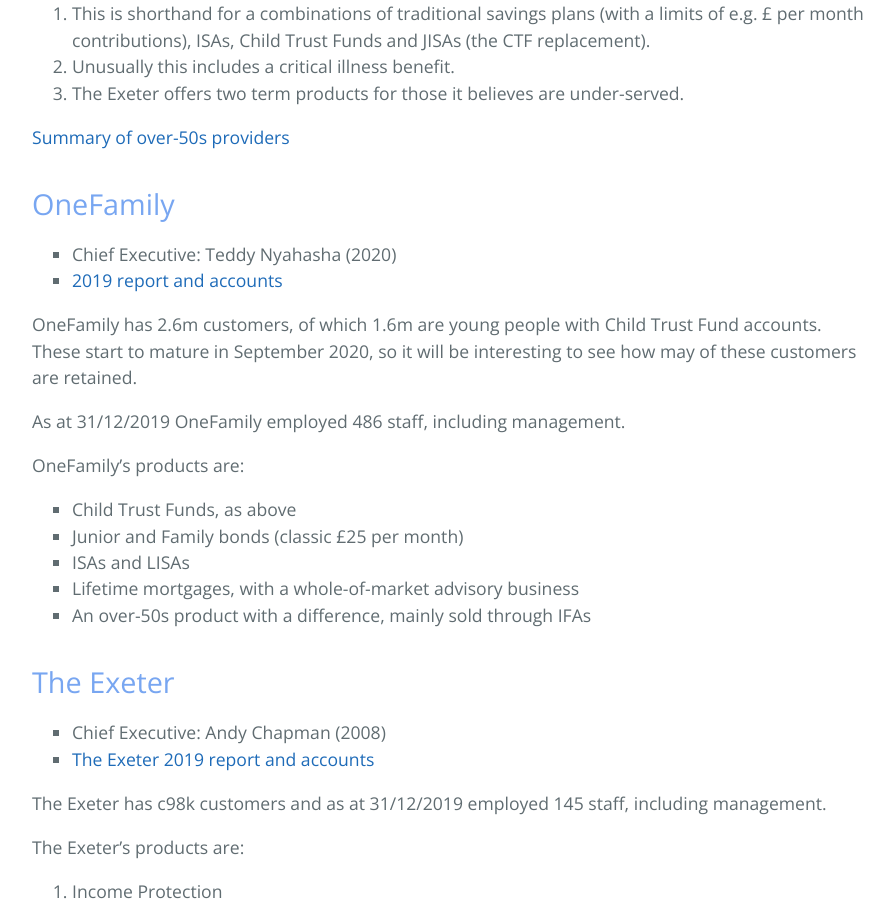
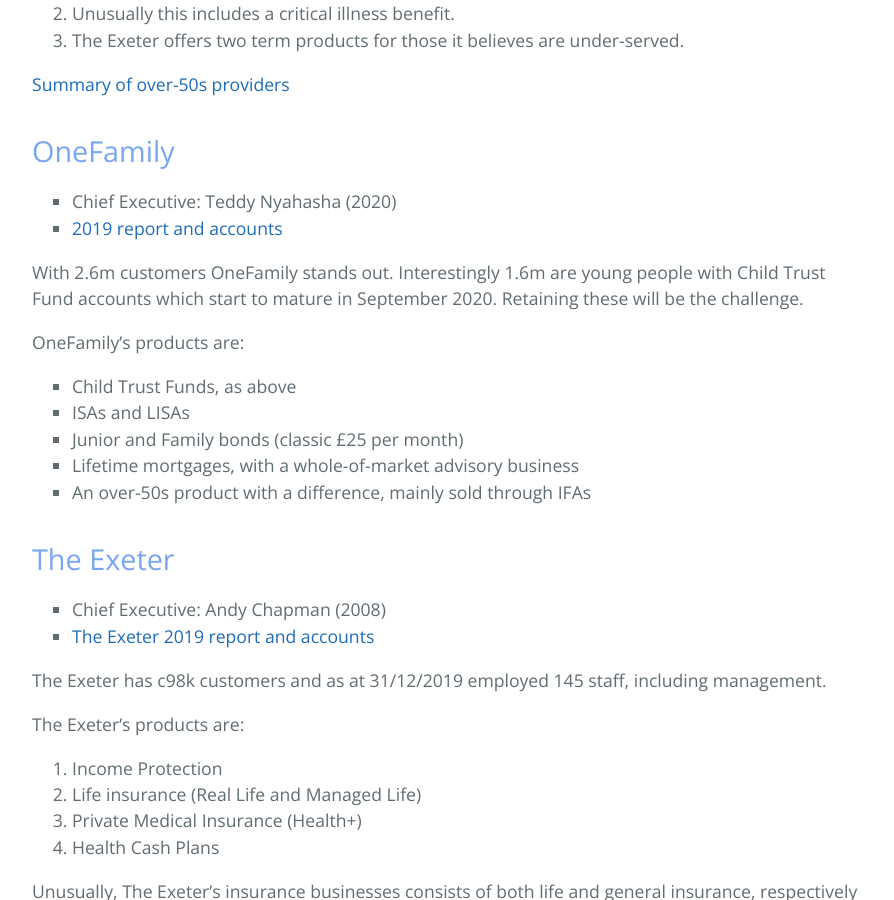
Before and after one commit to maverickactuary/1actuary, a Jekyll site: the page built from content/2marketplayers/friendly-societies.md, in a window 1280 px wide and 900 px high, scrolled down 1197 px. Shown: the whole window, without its empty margins (192-1086 px from the left). Built offline with Jekyll 4.4.1, drawn with Linux system fonts in a browser that asks for light colours; some of the changed text lies outside the part shown.

Commit message:
Friendly update

```diff
--- a/content/2marketplayers/friendly-societies.md
+++ b/content/2marketplayers/friendly-societies.md
@@ -4,9 +4,9 @@ folder: /content/2marketplayers/
 title: Transformaction
 ---
 
-## Fascinating Friendlies
+## Friendly focus
 
-The top six Friendly Societies with adviser focus are fascinating. The following table summarizes their product offerings. Most offer Income Protection (IP), some offer over-50s cover (50+) and just one has branched into a niche term offering.
+This article considers the top six Friendly Societies with an adviser focus.
 
 ## Headline numbers
 
@@ -45,15 +45,13 @@ The top six Friendly Societies with adviser focus are fascinating. The following
 + Chief Executive: Teddy Nyahasha (2020)
 + [2019 report and accounts](https://www.onefamily.com/assets/consumer/downloads/company-information/onefamily-annual-report-and-financial-statement-2019.pdf)
 
-OneFamily has 2.6m customers, of which 1.6m are young people with Child Trust Fund accounts. These start to mature in September 2020, so it will be interesting to see how may of these customers are retained.
-
-As at 31/12/2019 OneFamily employed 486 staff, including management.
+With 2.6m customers OneFamily stands out. Interestingly 1.6m are young people with Child Trust Fund accounts which start to mature in September 2020. Retaining these will be the challenge.
 
 OneFamily's products are:
 
 + Child Trust Funds, as above
++ ISAs and LISAs
 + Junior and Family bonds (classic &pound;25 per month)
-+ ISAs and LISAs
 + Lifetime mortgages, with a whole-of-market advisory business
 + An over-50s product with a difference, mainly sold through IFAs
 
```
